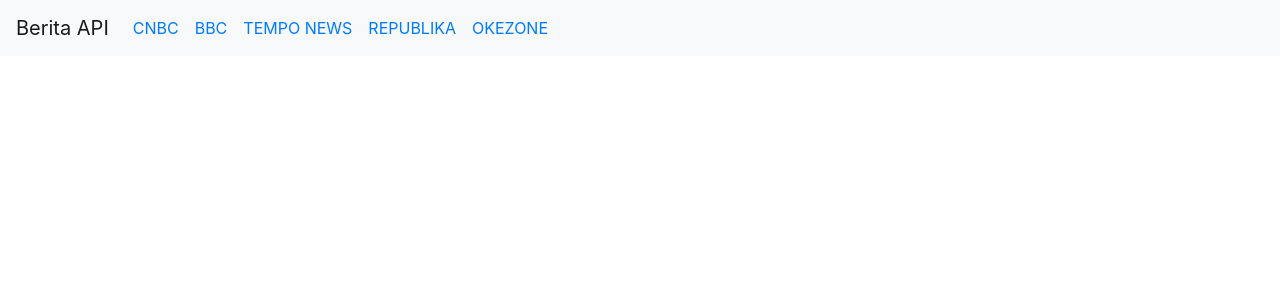
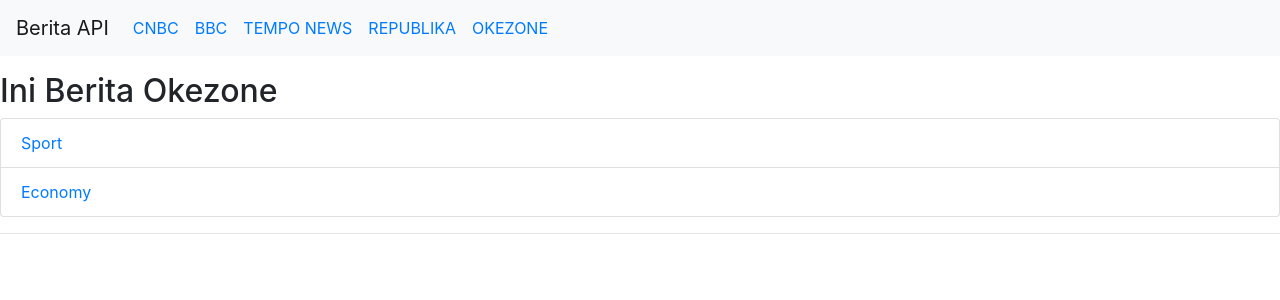
Before and after one commit to velvas45/react-api-synergy, a React (Create React App) app: page /okezone-news in a window 1280 px wide. Shown: the top 300 px of the page. Built offline with nearby package versions, Linux system fonts and the light colour scheme.

Commit message:
update styling

```diff
--- a/src/Pages/ListType/ListType.jsx
+++ b/src/Pages/ListType/ListType.jsx
@@ -1,14 +1,16 @@
 import React, { useState, useEffect } from 'react'
-import { useParams } from "react-router-dom"
+import { useParams,useRouteMatch } from "react-router-dom"
 import { ListGroup, ListGroupItem, Spinner } from 'reactstrap';
 
 
 function ListType() {
     const params = useParams();
+    let match = useRouteMatch();
+    const urlSebelum = match.url.split('/')
     const [typeList, setTypeList] = useState(null)
     const [isLoading, setIsLoading] = useState(false);
 
-    const baseUrl = `https://berita-indo-api.vercel.app/v1/okezone-news/${params.type}`
+    const baseUrl = `https://berita-indo-api.vercel.app/v1/${urlSebelum[1]}/${params.type}`
 
     useEffect(() => {
         getData(baseUrl)
--- a/src/Pages/Navbar/Nav.jsx
+++ b/src/Pages/Navbar/Nav.jsx
@@ -43,7 +43,7 @@
             </NavItem>
             <NavItem>
             <NavLink>
-              <Link to="/okezone">OKEZONE</Link>
+              <Link to="/okezone-news">OKEZONE</Link>
               </NavLink>
             </NavItem>
           </Nav>
--- a/src/Pages/Okezone.jsx
+++ b/src/Pages/Okezone.jsx
@@ -1,16 +1,17 @@
 import React from 'react'
 import { NavLink, Switch, Route, useRouteMatch } from "react-router-dom"
 import ListType from './ListType/ListType';
+import {ListGroup, ListGroupItem} from 'reactstrap'
 
 function Okezone() {
     let match = useRouteMatch();
     return (
-        <div>
+        <div className="my-3">
             <h2>Ini Berita Okezone</h2>
-            <ul>
-                <li><NavLink to={`${match.url}/sport`}>Sport</NavLink></li>
-                <li><NavLink to={`${match.url}/economy`}>Economy</NavLink></li>
-            </ul>
+            <ListGroup>
+            <ListGroupItem className="justify-content-between"><NavLink to={`${match.url}/sport`}>Sport</NavLink></ListGroupItem>
+            <ListGroupItem className="justify-content-between"><NavLink to={`${match.url}/economy`}>Economy</NavLink></ListGroupItem>
+            </ListGroup>
 
             <hr />
             <Switch>
--- a/src/Routes.js
+++ b/src/Routes.js
@@ -17,7 +17,7 @@
             <Route>
 
             </Route> */}
-            <Route path="/okezone" render={() => <Okezone/>} />
+            <Route path="/okezone-news" render={() => <Okezone/>} />
         </Switch>
     )
 }
```
